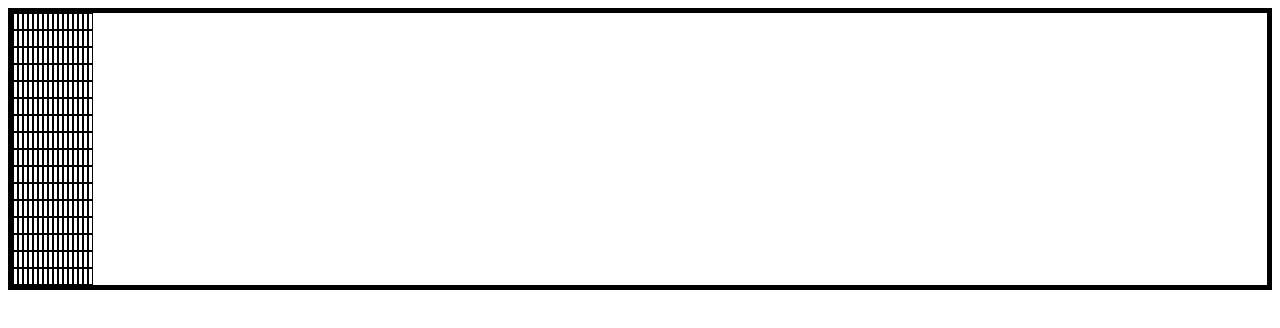
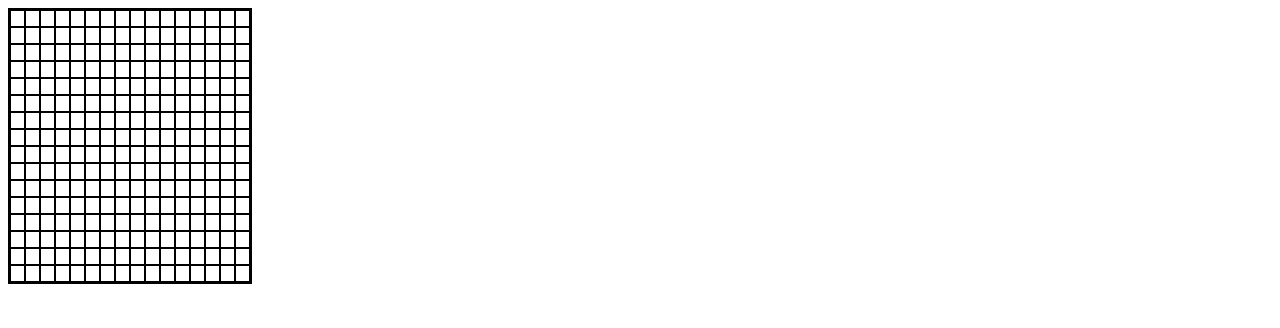
Before and after one commit to eriktn/Etch-a-Sketch, a plain HTML site: page index.html in a window 1280 px wide. Drawn offline with Linux system fonts and the light colour scheme.

Commit message:
add style to container

```diff
--- a/style.css
+++ b/style.css
@@ -1,6 +1,6 @@
 #container {
-    display: grid;
-    grid-template-columns: 5px 5px 5px 5px 5px 5px 5px 5px 5px 5px 5px 5px 5px 5px 5px 5px;
-    border: 5px solid black;
+    display: inline-grid;
+    grid-template-columns: 15px 15px 15px 15px 15px 15px 15px 15px 15px 15px 15px 15px 15px 15px 15px 15px;
+    border: 2px solid black;
     padding: 0;
 }
```
